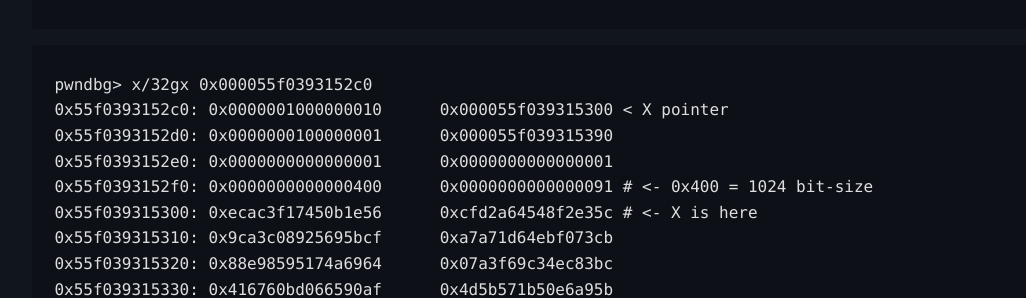
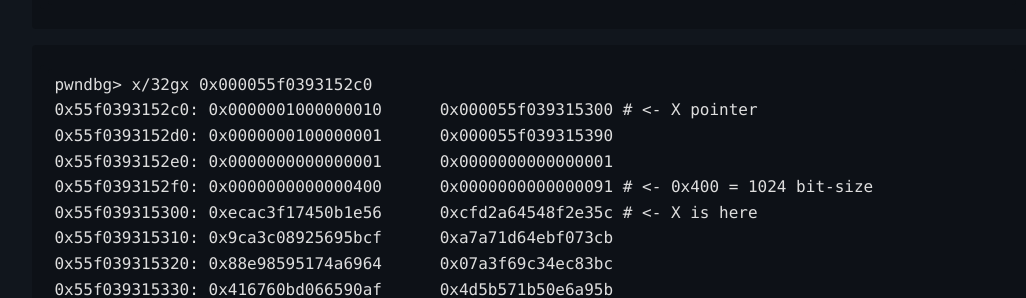
Before and after one commit to Zukane/zukane.github.io, a Jekyll site: the page built from docs/_posts/2025-10-05-probable-prime-2.md, in a window 1280 px wide and 900 px high, scrolled down 4123 px. Shown: the part 185-483 px from the top of the window, without its empty margins (108-1134 px from the left). Built offline with Jekyll 4.4.1, drawn with Linux system fonts in a browser that asks for light colours; some of the changed text lies outside the part shown.

````diff
--- a/docs/_posts/2025-10-05-probable-prime-2.md
+++ b/docs/_posts/2025-10-05-probable-prime-2.md
@@ -150,7 +150,7 @@ pwndbg> x/8gx &st
 
 ```
 pwndbg> x/32gx 0x000055f0393152c0
-0x55f0393152c0: 0x0000001000000010      0x000055f039315300 < X pointer
+0x55f0393152c0: 0x0000001000000010      0x000055f039315300 # <- X pointer
 0x55f0393152d0: 0x0000000100000001      0x000055f039315390
 0x55f0393152e0: 0x0000000000000001      0x0000000000000001
 0x55f0393152f0: 0x0000000000000400      0x0000000000000091 # <- 0x400 = 1024 bit-size
````
